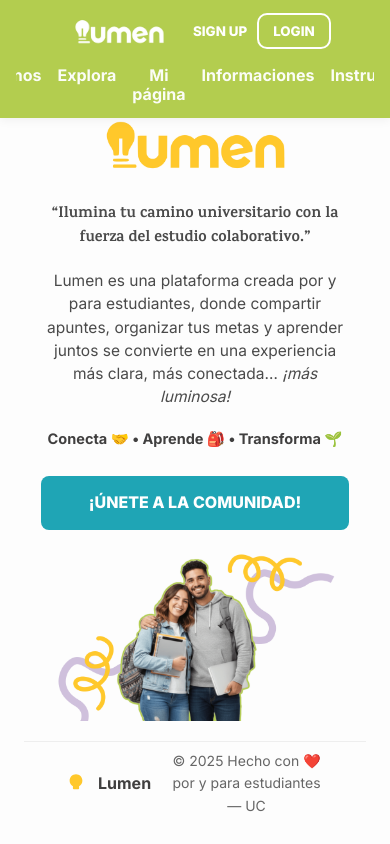
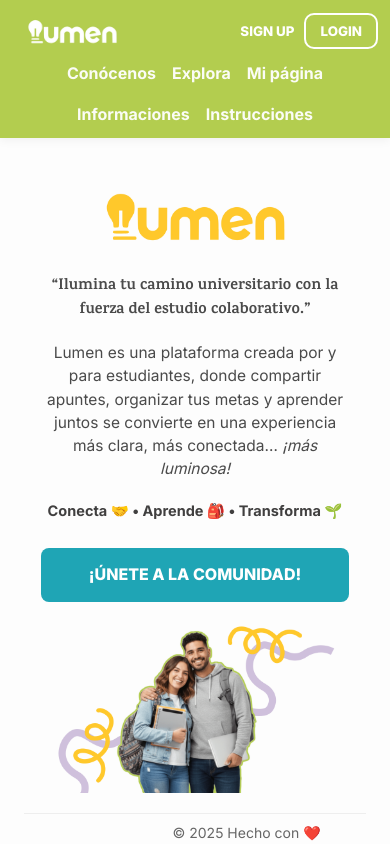
Before and after one commit to IIC2513/CDJ_frontend_25-2, a React (Vite) app: page / in a window 390 px wide. Built offline with nearby package versions, Linux system fonts and the light colour scheme.

Commit message:
fix(layout): ajustar espaciado global y navbar responsiva para evitar recortes en móvil

```diff
--- a/src/App.css
+++ b/src/App.css
@@ -2,9 +2,11 @@
    BASE GLOBAL + NAVBAR FIJA
    =============================== */
 
-/* Espacio superior para compensar la altura de la navbar fija */
+/* Altura de la navbar por defecto (desktop) */
+html { --navbar-h: 80px; }
+
 body {
-  padding-top: 80px; /* Ajusta según la altura real de tu Navbar */
+  padding-top: var(--navbar-h);
   margin: 0;
   font-family: 'Inter', system-ui, -apple-system, Segoe UI, Roboto, "Helvetica Neue", Arial;
   background-color: #fdfdfd;
@@ -37,21 +39,14 @@ body {
    ELEMENTOS COMUNES
    =============================== */
 
-/* Enlaces base */
 a {
-  color: #2494B3; /* teal de la paleta principal */
+  color: #2494B3;
   text-decoration: none;
   font-weight: 600;
   transition: color 0.2s ease;
 }
+a:hover { color: #AA7FCF; }
 
-a:hover {
-  color: #AA7FCF; /* purple */
-}
-
-/* Superficies o contenedores genéricos
-   (renombrado para no interferir con .card de TeamCard)
-*/
 .app-surface {
   padding: 2em;
   background: #fff;
@@ -60,10 +55,9 @@ a:hover {
 }
 
 /* ===============================
-   UTILIDADES Y TIPOGRAFÍA
+   TIPOGRAFÍA
    =============================== */
 
-/* Títulos principales */
 h1, h2, h3 {
   font-family: "Karma", serif;
   line-height: 1.2;
@@ -71,7 +65,6 @@ h1, h2, h3 {
   color: #403F3F;
 }
 
-/* Párrafos generales */
 p {
   max-width: 70ch;
   margin: 0 auto 1.2em;
@@ -80,25 +73,28 @@ p {
 }
 
 /* ===============================
-   RESPONSIVE GENERAL
+   RESPONSIVE (ajuste de altura navbar)
    =============================== */
 
-@media (max-width: 768px) {
-  body {
-    padding-top: 72px; /* Navbar más compacta en móvil */
-  }
 
-  #root {
-    padding: 1.5rem;
-  }
+@media (max-width: 920px) {
+  html { --navbar-h: 116px; }
+}
 
-  h1 {
-    font-size: 1.8rem;
-  }
+
+@media (max-width: 720px) {
+  html { --navbar-h: 144px; }
+  #root { padding: 1.5rem; }
+  h1 { font-size: 1.8rem; }
+}
+
+
+@media (max-width: 380px) {
+  html { --navbar-h: 156px; }
 }
 
 /* ===============================
-   OTROS ESTILOS PREVIOS (heredados del template Vite)
+   RESTO (vite template heredado)
    =============================== */
 
 .logo {
@@ -107,32 +103,10 @@ p {
   will-change: filter;
   transition: filter 300ms;
 }
-
-.logo:hover {
-  filter: drop-shadow(0 0 2em #646cffaa);
+.logo:hover { filter: drop-shadow(0 0 2em #646cffaa); }
+.logo.react:hover { filter: drop-shadow(0 0 2em #61dafbaa); }
+@keyframes logo-spin { from { transform: rotate(0deg); } to { transform: rotate(360deg);} }
+@media (prefers-reduced-motion: no-preference) {
+  a:nth-of-type(2) .logo { animation: logo-spin infinite 20s linear; }
 }
-
-.logo.react:hover {
-  filter: drop-shadow(0 0 2em #61dafbaa);
-}
-
-@keyframes logo-spin {
-  from {
-    transform: rotate(0deg);
-  }
-  to {
-    transform: rotate(360deg);
-  }
-}
-
-@media (prefers-reduced-motion: no-preference) {
-  a:nth-of-type(2) .logo {
-    animation: logo-spin infinite 20s linear;
-  }
-}
-
-/* Texto auxiliar (ej. pie de página, notas, etc.) */
-.read-the-docs {
-  color: #888;
-  font-size: 0.9rem;
-}
+.read-the-docs { color: #888; font-size: 0.9rem; }
--- a/src/components/Navbar/Navbar.css
+++ b/src/components/Navbar/Navbar.css
@@ -6,12 +6,13 @@
   --white: #fff;
 }
 
+/* Hardening layout sizing */
+*, *::before, *::after { box-sizing: border-box; }
+
 /* ===== Navbar fija superior ===== */
 .navbar {
   position: fixed;
-  top: 0;
-  left: 0;
-  width: 100%;
+  top: 0; left: 0; width: 100%;
   z-index: 1000;
   background: var(--green);
   box-shadow: 0 2px 10px rgba(0, 0, 0, 0.06);
@@ -32,30 +33,23 @@
 }
 
 /* Reset general */
-html, body {
-  margin: 0;
-  padding: 0;
-}
+html, body { margin: 0; padding: 0; }
 
 /* Marca izquierda */
+.nav-left { display: flex; align-items: center; }
 .nav-brand {
   display: flex;
   align-items: center;
   gap: 12px;
   color: var(--white);
   text-decoration: none;
-  overflow: visible;
   border: 0 !important;
   outline: 0 !important;
 }
-
 .nav-logo {
-  height: 48px;
-  width: auto;
-  display: block;
+  height: 48px; width: auto; display: block;
   clip-path: inset(0 1px 0 0);
 }
-
 .brand-title {
   font-weight: 800;
   font-size: 22px;
@@ -68,8 +62,8 @@ html, body {
   gap: 28px;
   margin-left: 16px;
   flex: 1 1 auto;
+  min-width: 0; /* evita empujar y recortar */
 }
-
 .nav-link {
   color: #fff;
   text-decoration: none;
@@ -78,19 +72,21 @@ html, body {
   position: relative;
   padding: 6px 0;
   line-height: 1.2;
+
+  /* ⬇️ nunca cortar palabras */
+  white-space: nowrap;
+  overflow-wrap: normal;
+  word-break: normal;
+  hyphens: none;
+  -webkit-hyphens: none;
 }
-
-.nav-link:hover {
-  opacity: 1;
-}
+.nav-link:hover { opacity: 1; }
 
 /* Subrayado del link activo */
 .nav-link.active::after {
   content: "";
   position: absolute;
-  left: 0;
-  right: 0;
-  bottom: -6px;
+  left: 0; right: 0; bottom: -6px;
   height: 2px;
   background: #fff;
   border-radius: 2px;
@@ -101,6 +97,7 @@ html, body {
   display: flex;
   align-items: center;
   gap: 12px;
+  flex-shrink: 0; /* no se comprime, evita solapamiento */
 }
 
 .link-signup {
@@ -122,10 +119,7 @@ html, body {
   cursor: pointer;
   transition: background 0.25s ease;
 }
-
-.outline-login:hover {
-  background: rgba(255, 255, 255, 0.12);
-}
+.outline-login:hover { background: rgba(255, 255, 255, 0.12); }
 
 /* Botón engranaje */
 .icon-gear {
@@ -138,97 +132,61 @@ html, body {
   line-height: 1;
   cursor: pointer;
 }
-
-.icon-gear:hover {
-  background: rgba(255, 255, 255, 0.12);
-}
+.icon-gear:hover { background: rgba(255, 255, 255, 0.12); }
 
 /* ===== Responsive ===== */
 @media (max-width: 1200px) {
+  .navbar-inner { gap: 14px; padding: 10px 16px; }
+  .nav-links { gap: 22px; }
+  .brand-title { font-size: 20px; }
+}
+
+/* Tablet: 2 filas (arriba marca + acciones, abajo links centrados) */
+@media (max-width: 920px) {
   .navbar-inner {
-    gap: 14px;
-    padding: 10px 16px;
+    display: grid;
+    grid-template-columns: auto 1fr auto;
+    grid-template-areas:
+      "left . right"
+      "links links links";
+    row-gap: 8px;
+    align-items: center;
   }
-
+  .nav-left  { grid-area: left; }
+  .nav-right { grid-area: right; justify-self: end; }
   .nav-links {
-    gap: 22px;
-  }
-
-  .brand-title {
-    font-size: 20px;
+    grid-area: links;
+    margin-left: 0;
+    justify-content: center;
+    gap: 18px 20px;  /* row-gap col-gap */
+    flex-wrap: wrap; /* ⬅️ permite bajar a otra línea */
+    width: 100%;
+    text-align: center;
   }
 }
 
-@media (max-width: 920px) {
-  .navbar-inner {
-    flex-wrap: wrap;
-    justify-content: center;
-    gap: 10px;
+/* Móvil: envolver SIEMPRE, centrado; sin scroll horizontal */
+@media (max-width: 720px) {
+  .navbar-inner { padding: 10px 12px; }
+  .nav-links {
+    flex-wrap: wrap;       /* ⬅️ varias líneas */
+    overflow-x: visible;   /* ⬅️ nada se recorta ni scrollea */
+    gap: 14px 16px;
   }
-
-  .nav-links {
-    order: 3;
-    width: 100%;
-    justify-content: center;
-    flex-wrap: wrap;
-    margin-left: 0;
-    gap: 18px;
-  }
-
-  .nav-right {
-    order: 2;
-  }
+  .nav-link { padding: 4px 0; }
+  .outline-login { padding: 8px 14px; border-radius: 10px; }
 }
 
-@media (max-width: 720px) {
-  .nav-links {
-    flex-wrap: nowrap;
-    overflow-x: auto;
-    gap: 16px;
-    -webkit-overflow-scrolling: touch;
-    scrollbar-width: none;
-  }
-
-  .nav-links::-webkit-scrollbar {
-    display: none;
-  }
-
-  .outline-login {
-    padding: 8px 14px;
-    border-radius: 10px;
-  }
-
-  .nav-link {
-    padding: 4px 0;
-  }
+/* Móviles pequeños: compactar logo y botones */
+@media (max-width: 560px) {
+  .brand-title { display: none; }
+  .nav-logo { height: 42px; }
+  .nav-right { gap: 10px; }
 }
 
-@media (max-width: 560px) {
-  .brand-title {
-    display: none;
-  }
-
-  .nav-logo {
-    height: 42px;
-  }
-
-  .nav-right {
-    gap: 10px;
-  }
+/* Ultra pequeño */
+@media (max-width: 380px) {
+  .nav-logo { height: 38px; }
+  .outline-login { padding: 6px 12px; border-radius: 10px; }
+  .icon-gear { padding: 5px 8px; font-size: 14px; }
 }
-
-@media (max-width: 380px) {
-  .nav-logo {
-    height: 38px;
-  }
-
-  .outline-login {
-    padding: 6px 12px;
-    border-radius: 10px;
-  }
-
-  .icon-gear {
-    padding: 5px 8px;
-    font-size: 14px;
-  }
-}
```
